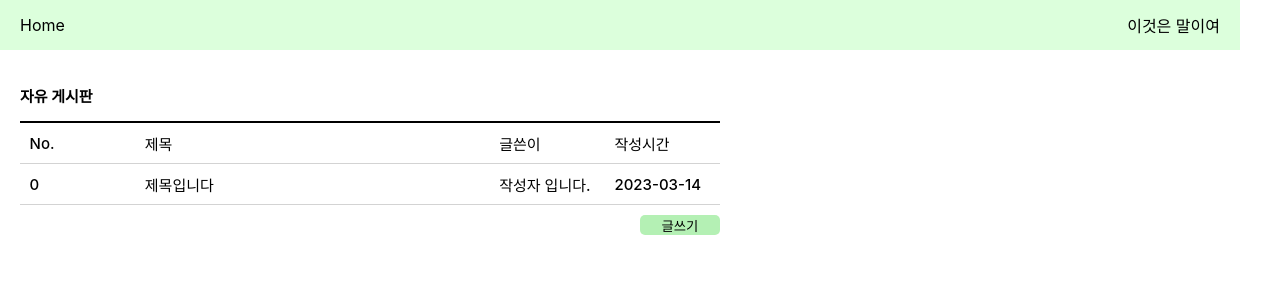
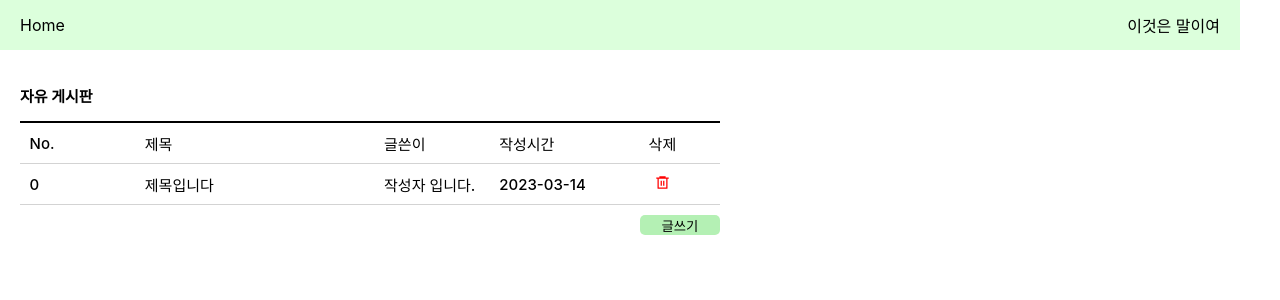
Before and after one commit to chanw9503/Board-assignment, a React (Create React App) app: page / in a window 1280 px wide. Shown: the top 300 px of the page. Built offline with nearby package versions, Linux system fonts and the light colour scheme.

Commit message:
try add delete button

```diff
--- a/package.json
+++ b/package.json
@@ -12,6 +12,7 @@
     "polished": "^4.2.2",
     "react": "^18.2.0",
     "react-dom": "^18.2.0",
+    "react-icons": "^4.8.0",
     "react-query": "^3.39.3",
     "react-redux": "^8.0.5",
     "react-router-dom": "^6.9.0",
--- a/src/pages/Post.js
+++ b/src/pages/Post.js
@@ -1,5 +1,5 @@
 import React, { useCallback, useState } from 'react';
-import { useSelector } from 'react-redux';
+import { useDispatch, useSelector } from 'react-redux';
 import { useLocation } from 'react-router-dom';
 import styled from 'styled-components';
 import CustomLine from '../redux/components/common/CustomLine';
@@ -7,121 +7,11 @@ import Button from '../redux/components/common/Button';
 import LabelInput from '../redux/components/common/LabelInput';
 import useInput from '../redux/hook/useInput';
 import LabelTextArea from '../redux/components/common/LabelTextArea';
+import { modifyBoard } from '../redux/modules/board';
+import DetailBoard from '../redux/components/DetailBoard';
+
 function Post() {
-  const location = useLocation();
-  //주소값을 읽어온다. 주소값에 내가 설정한 post/id=0 값을 불러온다.
-  //주소값에서 내가 필요한 id 값만 parsing하기 위해서 아래와 같이 자른다.
-  const id = location.pathname.slice(1).split('id', 2)[1].slice(1);
-
-  //useSelector로 store에 있는 state 값을 불러와서
-  //내가 필요한 id에 있는 data 값만 가져온다.
-  const filterBoard = useSelector((state) =>
-    state.board.filter((item) => item.id === id)
-  );
-
-  //filter는 배열을 결과값으로 내보낸다. 하지만 어짜피
-  //결과값이 1개이므로 '0'번째 값으로 설정한다.
-  const board = filterBoard[0];
-
-  const [isEdit, setEdit] = useState(false);
-  const [contents, setContents] = useState('');
-
-  const [title, setTitle] = useState('');
-
-  const handlerClickEdit = () => {
-    setTitle(board.title);
-    setContents(board.body);
-    setEdit(!isEdit);
-  };
-
-  const handlerChangeTitle = useCallback((e) => {
-    setTitle(e.target.value);
-  });
-
-  const handlerChangeContents = useCallback((e) => {
-    setContents(e.target.value);
-  });
-
-  console.log('isEdit', isEdit);
-  return (
-    <StyledPosWrap>
-      <div>
-        <h3>게시글입니다.</h3>
-      </div>
-      <CustomLine thick="3px" />
-      <StyledHeader>
-        <StyledTitle>
-          {isEdit ? (
-            <LabelInput
-              value={title}
-              onChange={handlerChangeTitle}
-              size="large"
-              placeholder={board.title}
-            ></LabelInput>
-          ) : (
-            <strong>{board.title}</strong>
-          )}
-        </StyledTitle>
-        <StyledSubTitle>
-          <span>{board.writer}</span>
-          <span> | {board.day}</span>
-        </StyledSubTitle>
-      </StyledHeader>
-      <CustomLine thick="1px" color="lightgray" />
-      <StyledBody>
-        {isEdit ? (
-          <LabelTextArea
-            value={contents}
-            onChange={handlerChangeContents}
-            placeholder={board.body}
-          ></LabelTextArea>
-        ) : (
-          <div>{board.body}</div>
-        )}
-      </StyledBody>
-      <CustomLine thick="3px" />
-      <StyledButtonBox>
-        <Button onClick={handlerClickEdit}>수정하기</Button>
-      </StyledButtonBox>
-    </StyledPosWrap>
-  );
+  return <DetailBoard />;
 }
 
-const StyledPosWrap = styled.div`
-  max-width: 1200px;
-  min-width: 800px;
-  display: flex;
-  flex-direction: column;
-  justify-content: center;
-  margin-top: 100px;
-  padding: 20px;
-`;
-
-const StyledHeader = styled.div`
-  margin: 20px 0;
-  display: flex;
-  flex-direction: column;
-  gap: 10px;
-`;
-
-const StyledTitle = styled.div`
-  font-size: 20px;
-`;
-
-const StyledSubTitle = styled.div`
-  font-size: 10px;
-`;
-
-const StyledBody = styled.div`
-  margin-top: 10px;
-  height: 500px;
-`;
-
-const StyledButtonBox = styled.div`
-  margin-top: 10px;
-  display: flex;
-  justify-content: right;
-  gap: 10px;
-`;
-
 export default Post;
--- a/src/redux/components/Board/Board.jsx
+++ b/src/redux/components/Board/Board.jsx
@@ -13,6 +13,7 @@ import {
 
 import { useNavigate } from 'react-router-dom';
 import { useSelector } from 'react-redux';
+import DeleteIcon from '../Icon/DeleteIcon/DeleteIcon';
 
 function Board() {
   const navigate = useNavigate();
@@ -37,6 +38,9 @@ function Board() {
             <StyledBoardTh width={450}>제목</StyledBoardTh>
             <StyledBoardTh width={90}>글쓴이</StyledBoardTh>
             <StyledBoardTh width={90}>작성시간</StyledBoardTh>
+            <StyledBoardTh textAlign="center" width={10}>
+              삭제
+            </StyledBoardTh>
           </StyledBoardTr>
         </thead>
         <tbody>
@@ -53,6 +57,9 @@ function Board() {
                 </StyledBoardTd>
                 <StyledBoardTd width={50}>{item.writer}</StyledBoardTd>
                 <StyledBoardTd width={50}>{item.day}</StyledBoardTd>
+                <StyledBoardTd textAlign="center" width={50}>
+                  <DeleteIcon />
+                </StyledBoardTd>
               </StyledBoardTr>
             );
           })}
--- a/src/redux/components/Board/styles.js
+++ b/src/redux/components/Board/styles.js
@@ -27,6 +27,12 @@ const StyledBoardTh = styled.th`
   padding: 0.6rem;
   min-width: 6rem;
   text-align: left;
+
+  ${(props) =>
+    props.textAlign &&
+    css`
+      text-align: ${props.textAlign};
+    `}
   margin: 0;
 `;
 
@@ -54,6 +60,12 @@ const StyledBoardTd = styled.td`
     `}
 
   cursor: pointer;
+
+  ${(props) =>
+    props.textAlign &&
+    css`
+      text-align: ${props.textAlign};
+    `}
 `;
 
 const StyledLine = styled.div`
--- /dev/null
+++ b/src/redux/components/DetailBoard/DetailBoard.jsx
@@ -0,0 +1,124 @@
+import React, { useCallback, useState } from 'react';
+import { useDispatch, useSelector } from 'react-redux';
+import { useLocation } from 'react-router-dom';
+import { modifyBoard } from '../../modules/board';
+import CustomLine from '../common/CustomLine';
+import Button from '../common/Button';
+import LabelInput from '../common/LabelInput';
+import LabelTextArea from '../common/LabelTextArea';
+import {
+  StyledBody,
+  StyledButtonBox,
+  StyledHeader,
+  StyledPosWrap,
+  StyledSubTitle,
+  StyledTitle,
+} from './styles';
+
+function DetailBoard() {
+  const location = useLocation();
+  //주소값을 읽어온다. 주소값에 내가 설정한 post/id=0 값을 불러온다.
+  //주소값에서 내가 필요한 id 값만 parsing하기 위해서 아래와 같이 자른다.
+  const id = location.pathname.slice(1).split('id', 2)[1].slice(1);
+
+  //useSelector로 store에 있는 state 값을 불러와서
+  //내가 필요한 id에 있는 data 값만 가져온다.
+  const filterBoard = useSelector((state) =>
+    state.board.filter((item) => item.id === id)
+  );
+
+  //filter는 배열을 결과값으로 내보낸다. 하지만 어짜피
+  //결과값이 1개이므로 '0'번째 값으로 설정한다.
+  const board = filterBoard[0];
+
+  const [isEdit, setEdit] = useState(false);
+  const [contents, setContents] = useState('');
+  const [title, setTitle] = useState('');
+
+  const dispatch = useDispatch();
+  const handlerClickEdit = () => {
+    setTitle(board.title);
+    setContents(board.body);
+    setEdit(!isEdit);
+  };
+
+  const handlerChangeTitle = useCallback((e) => {
+    setTitle(e.target.value);
+  });
+
+  const handlerChangeContents = useCallback((e) => {
+    setContents(e.target.value);
+  });
+
+  // title: '제목입니다',
+  // body: '게시글입니다.',
+  // id: '0',
+  // writer: '작성자 입니다.',
+  // day: '2023-03-14',
+  // no: 0,
+
+  const handlerClickSave = () => {
+    const newBoard = {
+      id: board.id,
+      title,
+      title,
+      body: contents,
+      day: board.day,
+      writer: board.writer,
+      no: board.no,
+    };
+    dispatch(modifyBoard(newBoard));
+    setEdit(!isEdit);
+  };
+
+  return (
+    <StyledPosWrap>
+      <div>
+        <h3>게시글입니다.</h3>
+      </div>
+      <CustomLine thick="3px" />
+      <StyledHeader>
+        <StyledTitle>
+          {isEdit ? (
+            <LabelInput
+              value={title}
+              onChange={handlerChangeTitle}
+              size="large"
+              placeholder={board.title}
+            ></LabelInput>
+          ) : (
+            <strong>{board.title}</strong>
+          )}
+        </StyledTitle>
+        <StyledSubTitle>
+          <span>{board.writer}</span>
+          <span> | {board.day}</span>
+        </StyledSubTitle>
+      </StyledHeader>
+      <CustomLine thick="1px" color="lightgray" />
+      <StyledBody>
+        {isEdit ? (
+          <LabelTextArea
+            value={contents}
+            onChange={handlerChangeContents}
+            placeholder={board.body}
+          ></LabelTextArea>
+        ) : (
+          <div>{board.body}</div>
+        )}
+      </StyledBody>
+      <CustomLine thick="3px" />
+      <StyledButtonBox>
+        {isEdit ? (
+          <>
+            <Button onClick={handlerClickSave}>저장하기</Button>
+          </>
+        ) : (
+          <Button onClick={handlerClickEdit}>수정하기</Button>
+        )}
+      </StyledButtonBox>
+    </StyledPosWrap>
+  );
+}
+
+export default DetailBoard;
--- /dev/null
+++ b/src/redux/components/DetailBoard/index.js
@@ -0,0 +1 @@
+export { default } from './DetailBoard';
--- /dev/null
+++ b/src/redux/components/DetailBoard/styles.js
@@ -0,0 +1,47 @@
+import styled from 'styled-components';
+
+const StyledPosWrap = styled.div`
+  max-width: 1200px;
+  min-width: 800px;
+  display: flex;
+  flex-direction: column;
+  justify-content: center;
+  margin-top: 100px;
+  padding: 20px;
+`;
+
+const StyledHeader = styled.div`
+  margin: 20px 0;
+  display: flex;
+  flex-direction: column;
+  gap: 10px;
+`;
+
+const StyledTitle = styled.div`
+  font-size: 20px;
+`;
+
+const StyledSubTitle = styled.div`
+  font-size: 10px;
+`;
+
+const StyledBody = styled.div`
+  margin-top: 10px;
+  height: 500px;
+`;
+
+const StyledButtonBox = styled.div`
+  margin-top: 10px;
+  display: flex;
+  justify-content: right;
+  gap: 10px;
+`;
+
+export {
+  StyledPosWrap,
+  StyledHeader,
+  StyledTitle,
+  StyledSubTitle,
+  StyledBody,
+  StyledButtonBox,
+};
--- /dev/null
+++ b/src/redux/components/Icon/DeleteIcon/DeleteIcon.css
@@ -0,0 +1,3 @@
+.deleteIcon {
+  color: red;
+}
--- /dev/null
+++ b/src/redux/components/Icon/DeleteIcon/DeleteIcon.jsx
@@ -0,0 +1,8 @@
+import React from 'react';
+import { RiDeleteBin6Line } from 'react-icons/ri';
+import './DeleteIcon.css';
+function DeleteIcon() {
+  return <RiDeleteBin6Line className="deleteIcon" />;
+}
+
+export default DeleteIcon;
--- a/src/redux/modules/board.js
+++ b/src/redux/modules/board.js
@@ -16,12 +16,23 @@ const boardSlice = createSlice({
   initialState: initialState,
   reducers: {
     addBoard: (state, action) => {
-      console.log('action.payload', action.payload);
-      console.log('state', state);
       return [...state, action.payload];
+    },
+    modifyBoard: (state, action) => {
+      const board = action.payload;
+      const newBoard = state.map((item) => {
+        if (item.id === board.id) {
+          item.title = board.title;
+          item.body = board.body;
+          return item;
+        } else {
+          return item;
+        }
+      });
+      return;
     },
   },
 });
 
 export default boardSlice.reducer;
-export const { addBoard } = boardSlice.actions;
+export const { addBoard, modifyBoard } = boardSlice.actions;
```
Also changed, not shown: 1 other file (tests, documents, lock files or other folders).
